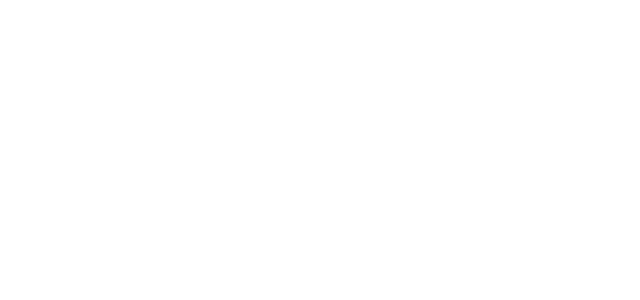
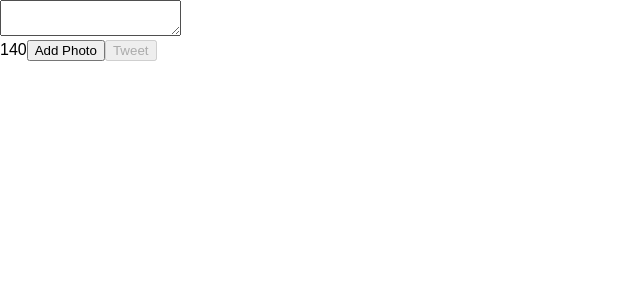
Before and after one commit to awesome-graphql-space/react-graphql, a React (Create React App) app: page /tweet in a window 1280 px wide. Shown: the top 300 px of the page, without its empty margins (0-640 px from the left). Built offline with nearby package versions, Linux system fonts and the light colour scheme.

Commit message:
add tweet class

```diff
--- /dev/null
+++ b/src/components/Tweet.js
@@ -0,0 +1,77 @@
+import React, { Component } from 'react';
+import styled from 'styled-components';
+
+class Tweet extends React.Component {
+	constructor(props) {
+		super(props);
+		this.state = {
+			text: '',
+			remainingChar: 140,
+			addPhotoStatus: false,
+		}
+	}
+
+	handleChange(e) {
+
+		this.setState({
+			text: e.target.value,
+		})
+	}
+
+addPhoto(e) {
+		this.setState({
+			addPhotoStatus: !this.state.addPhotoStatus,
+		});
+	}
+
+	remainingChar () {
+		if (this.state.addPhotoStatus) {
+					return 140 - 23 - (this.state.text.length);
+			} else {
+					return 140 - (this.state.text.length);
+				}
+			}
+
+	overflowAlert () {
+
+		if (this.remainingChar() < 0) {
+	  		let beforeOverflowText;
+				let overflowText;
+
+			if (this.state.addPhotoStatus) {
+				beforeOverflowText = this.state.text.substring(140 - 10 - 23, 140 -23);
+				overflowText = this.state.text.substring(140 - 23);
+			} else {
+			 	beforeOverflowText = this.state.text.substring(140 - 10, 140);
+				overflowText = this.state.text.substring(140);
+			}
+
+			return (
+
+				// console.log('before: ' + beforeOverflowText);
+			 <div className="alert alert-warning">
+        <strong>Oops! Too Long:</strong>
+					&nbsp;...{beforeOverflowText}
+					<strong>{overflowText}</strong>
+      </div>
+			);
+		}
+	}
+
+	render() {
+		return (
+			<section id="twitter">
+				{this.overflowAlert() }
+        <div className="well clearfix">
+          <textarea onChange={this.handleChange.bind(this)} className="form-control"></textarea>
+          <br/>
+					<span>{this.remainingChar()}</span>
+					<button onClick={this.addPhoto.bind(this)} className="btn btn-default pull-right">{this.state.addPhotoStatus ? '✓ Photo Added' : 'Add Photo'}</button>
+          <button className="btn btn-primary pull-right" disabled={this.remainingChar() === 140 || this.remainingChar() < 0}>Tweet</button>
+        </div>
+       </section>
+		);
+	}
+}
+
+export default Tweet
--- a/src/router.js
+++ b/src/router.js
@@ -2,12 +2,14 @@
 import { BrowserRouter as Router, Route } from "react-router-dom"
 import App from "./App"
 import LoginForm from "./components/LoginForm"
+import Tweet from "./components/Tweet"
 
  const AppRouter = () => (
 	<Router>
 		<div>
 				<Route exact path="/" component={App} />
         <Route path="/login" component={LoginForm} />
+        <Route path="/tweet" component={Tweet} />
 		</div>
 	</Router>
 )
```
